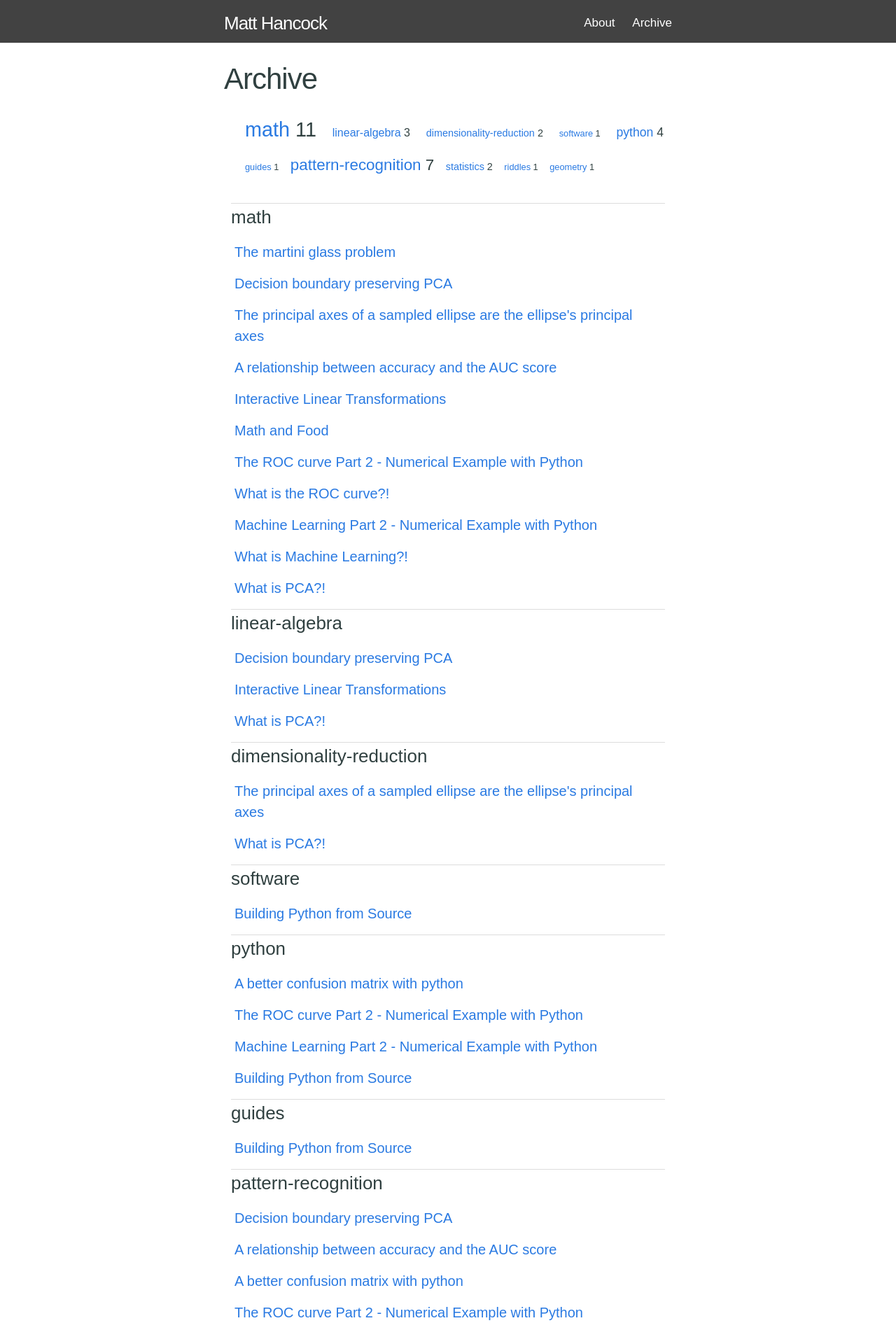
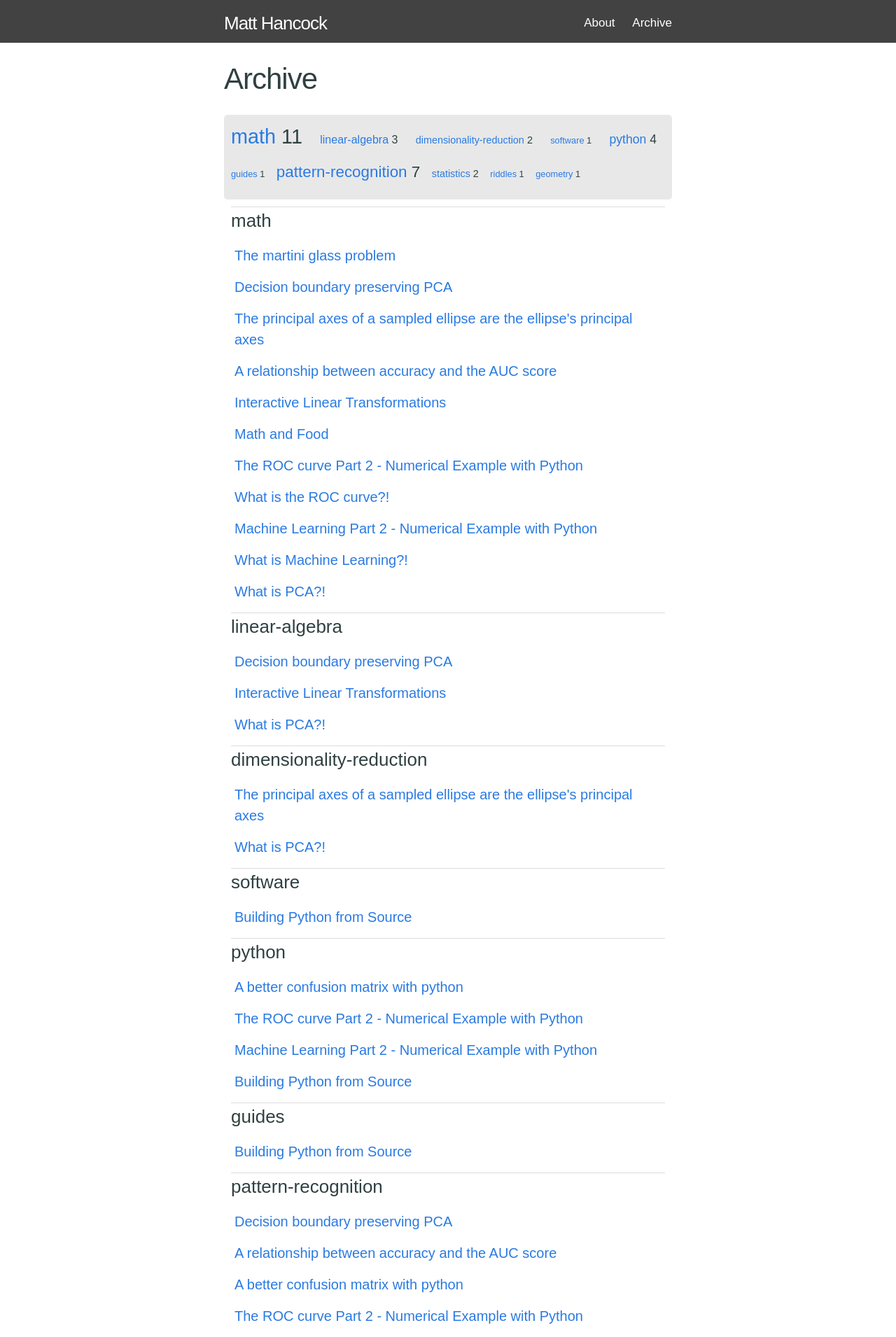
Before and after one commit to notmatthancock/notmatthancock.github.io, a Jekyll site: the page built from tags.markdown, in a window 1280 px wide. Shown: the top 1910 px of the page at 70% size. Built offline with Jekyll 4.4.1, drawn with Linux system fonts in a browser that asks for light colours.

Commit message:
tag cloud

```diff
--- a/_sass/_layout.scss
+++ b/_sass/_layout.scss
@@ -254,13 +254,16 @@
 // for tag cloud and archives
 .tag-cloud {
     list-style: none;
-    padding: 0;
+    padding: 10px;
+    border-radius: 5px;
+    margin: 0;
     text-align: justify;
     font-size: 16px;
+    background: $grey-color-light;
     li {
-    display: inline-block;
-    margin: 0 12px 12px 0;
-}
+        display: inline-block;
+        margin: 0 12px 12px 0;
+    }
 }
 #archives {
   padding: 5px;
```
